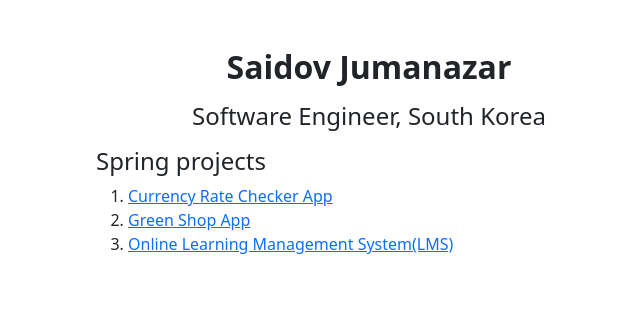
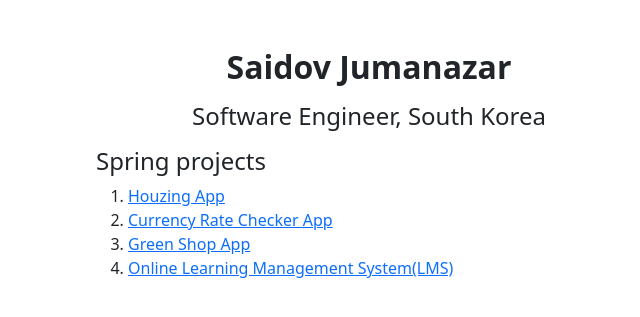
Before and after one commit to jsr1611/jsr1611.github.io, a Jekyll site: the page about/index.html, which Jekyll copies as it is, in a window 1280 px wide. Shown: the top 317 px of the page, without its empty margins (271-911 px from the left). Built offline with Jekyll 4.4.1, drawn with Linux system fonts in a browser that asks for light colours.

Commit message:
Update index.html

```diff
--- a/about/index.html
+++ b/about/index.html
@@ -16,6 +16,7 @@
               <div  class="text-start my-3">
                 <h4> Spring projects</h4>
                 <ol>
+                  <li> <a href="https://uzdevjs.online/houzing-app" target="_blank"> Houzing App </a></li>
                   <li> <a href="http://uz-currency-converter.herokuapp.com/" target="_blank"> Currency Rate Checker App </a></li>
                   <li> <a href="https://github.com/KhamzaKuranbayev/app-green-shop" target="_blank">Green Shop App</a> </li>
                   <li> <a href="https://www.greenelp.com/" target="_blank">Online Learning Management System(LMS)</a> </li>
```
